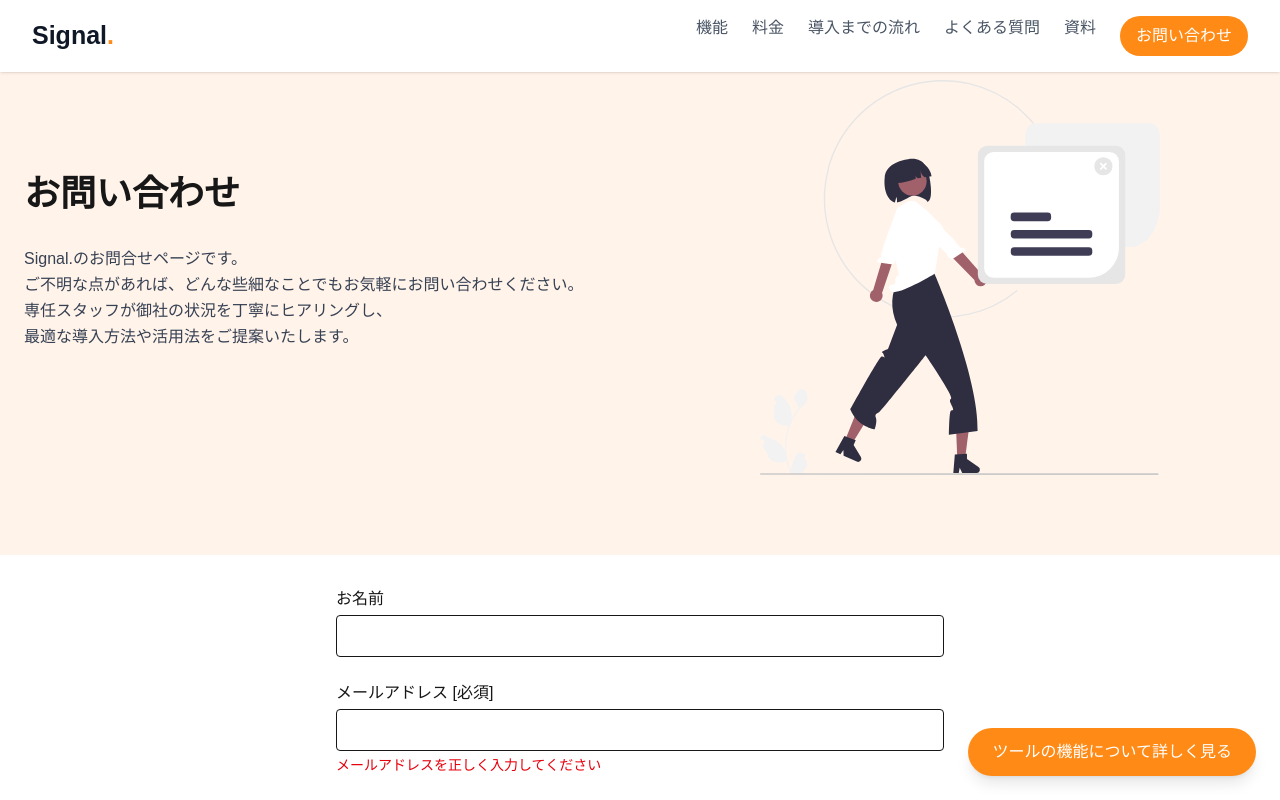
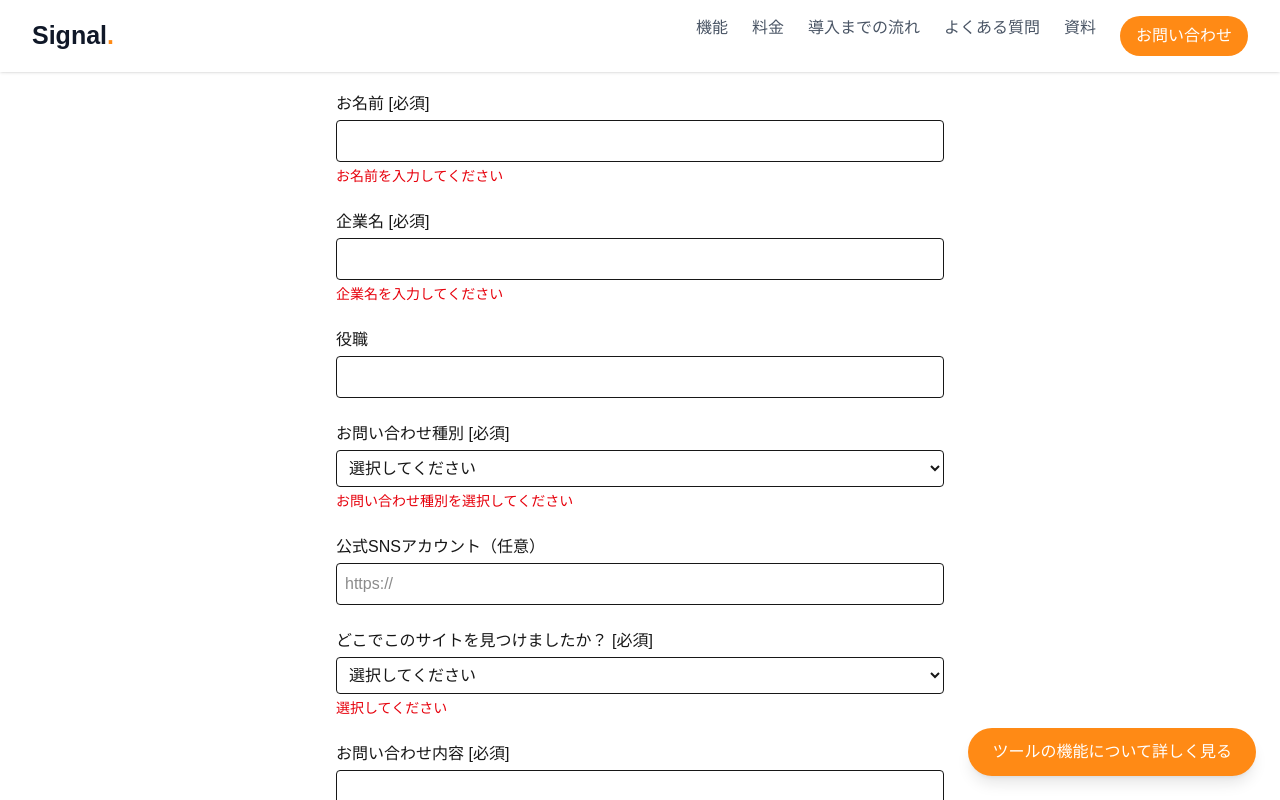
Before and after one commit to mogcia-app/signal-hp, a Next.js app: page /contact in a window 1280 px wide. Shown: the top 800 px of the page. Built offline with nearby package versions, Linux system fonts and the light colour scheme.

Commit message:
update pages and styles

```diff
--- a/src/app/contact/page.tsx
+++ b/src/app/contact/page.tsx
@@ -4,94 +4,150 @@ import Script from "next/script";
 export default function ContactPage() {
   return (
     <>
-      {/* 🚀 メインビュー */}
-      <section className="w-full bg-[#fff3ea] py-20 px-6">
-        <div className="max-w-7xl mx-auto grid md:grid-cols-2 gap-12 items-center">
-          <div>
-            <h1 className="text-4xl font-bold mb-8">お問い合わせ</h1>
-            <p className="text-gray-700 mb-8 leading-relaxed">
-              Signal.のお問合せページです。
-              <br />
-              ご不明な点があれば、どんな些細なことでもお気軽にお問い合わせください。
-              <br />
-              専任スタッフが御社の状況を丁寧にヒアリングし、
-              <br />
-              最適な導入方法や活用法をご提案いたします。
-            </p>
-          </div>
-          <div className="flex justify-center">
-            <img
-              src="/images/1006.svg"
-              alt="お問合せイメージ"
-              className="w-[400px] max-w-full h-auto"
-            />
-          </div>
-        </div>
-      </section>
-
-      {/* 🚀 お問い合わせフォーム */}
       <main className="max-w-2xl mx-auto p-8">
+        <h1 className="text-3xl font-bold mb-6">お問い合わせ</h1>
         <form
           className="formrun space-y-6"
           action="https://form.run/api/v1/r/575mkrql9bi4nj5njblfa6e6"
           method="post"
         >
+          {/* お名前 */}
           <div>
-            <label className="block mb-1 font-medium">お名前</label>
+            <label className="block mb-1 font-medium">お名前 [必須]</label>
             <input
               name="お名前"
+              type="text"
+              data-formrun-required
+              className="w-full border rounded p-2"
+            />
+            <div
+              data-formrun-show-if-error="お名前"
+              className="text-red-600 text-sm mt-1"
+            >
+              お名前を入力してください
+            </div>
+          </div>
+
+          {/* 企業名 */}
+          <div>
+            <label className="block mb-1 font-medium">企業名 [必須]</label>
+            <input
+              name="企業名"
+              type="text"
+              data-formrun-required
+              className="w-full border rounded p-2"
+            />
+            <div
+              data-formrun-show-if-error="企業名"
+              className="text-red-600 text-sm mt-1"
+            >
+              企業名を入力してください
+            </div>
+          </div>
+
+          {/* 役職 */}
+          <div>
+            <label className="block mb-1 font-medium">役職</label>
+            <input
+              name="役職"
               type="text"
               className="w-full border rounded p-2"
             />
           </div>
+
+          {/* お問い合わせ種別 */}
           <div>
-            <label className="block mb-1 font-medium">メールアドレス [必須]</label>
-            <input
-              name="メールアドレス"
-              type="text"
-              data-formrun-type="email"
+            <label className="block mb-1 font-medium">お問い合わせ種別 [必須]</label>
+            <select
+              name="お問い合わせ種別"
               data-formrun-required
               className="w-full border rounded p-2"
-            />
+            >
+              <option value="">選択してください</option>
+              <option value="ツールについて質問">ツールについて質問</option>
+              <option value="見積・導入相談">見積・導入相談</option>
+              <option value="パートナー提携">パートナー提携</option>
+              <option value="その他">その他</option>
+            </select>
             <div
-              data-formrun-show-if-error="メールアドレス"
+              data-formrun-show-if-error="お問い合わせ種別"
               className="text-red-600 text-sm mt-1"
             >
-              メールアドレスを正しく入力してください
+              お問い合わせ種別を選択してください
             </div>
           </div>
+
+          {/* 公式SNSアカウント */}
           <div>
-            <label className="block mb-1 font-medium">お問い合わせ [必須]</label>
+            <label className="block mb-1 font-medium">公式SNSアカウント（任意）</label>
+            <input
+              name="公式SNSアカウント"
+              type="text"
+              placeholder="https://"
+              className="w-full border rounded p-2"
+            />
+          </div>
+
+          {/* どこで見つけた？ */}
+          <div>
+            <label className="block mb-1 font-medium">どこでこのサイトを見つけましたか？ [必須]</label>
+            <select
+              name="流入経路"
+              data-formrun-required
+              className="w-full border rounded p-2"
+            >
+              <option value="">選択してください</option>
+              <option value="Google検索">Google検索</option>
+              <option value="SNS（X / Instagramなど）">SNS（X / Instagramなど）</option>
+              <option value="知人の紹介">知人の紹介</option>
+              <option value="イベント/セミナー">イベント/セミナー</option>
+              <option value="その他">その他</option>
+            </select>
+            <div
+              data-formrun-show-if-error="流入経路"
+              className="text-red-600 text-sm mt-1"
+            >
+              選択してください
+            </div>
+          </div>
+
+          {/* お問い合わせ内容 */}
+          <div>
+            <label className="block mb-1 font-medium">お問い合わせ内容 [必須]</label>
             <textarea
-              name="お問い合わせ"
+              name="お問い合わせ内容"
               data-formrun-required
               className="w-full border rounded p-2"
               rows={5}
             ></textarea>
             <div
-              data-formrun-show-if-error="お問い合わせ"
+              data-formrun-show-if-error="お問い合わせ内容"
               className="text-red-600 text-sm mt-1"
             >
               お問い合わせ内容を入力してください
             </div>
           </div>
+
+          {/* ロボット確認 */}
           <div>
             <label className="inline-flex items-center">
               <input
                 type="checkbox"
-                name="個人情報利用同意"
+                name="私はロボットではありません"
                 data-formrun-required
                 className="mr-2"
               />
-              個人情報利用同意 [必須]
+              私はロボットではありません [必須]
             </label>
             <div
-              data-formrun-show-if-error="個人情報利用同意"
+              data-formrun-show-if-error="私はロボットではありません"
               className="text-red-600 text-sm mt-1"
             >
-              同意してください
+              確認にチェックを入れてください
             </div>
           </div>
+
+          {/* bot対策 */}
           <div
             className="_formrun_gotcha"
             style={{
@@ -111,6 +167,8 @@ export default function ContactPage() {
               tabIndex={-1}
             />
           </div>
+
+          {/* 送信ボタン */}
           <button
             type="submit"
             data-formrun-error-text="未入力の項目があります"
@@ -122,7 +180,7 @@ export default function ContactPage() {
         </form>
       </main>
 
-      {/* 🚀 formrun SDK */}
+      {/* formrun SDK */}
       <Script
         src="https://sdk.form.run/js/v2/formrun.js"
         strategy="afterInteractive"
--- a/src/components/Footer.tsx
+++ b/src/components/Footer.tsx
@@ -30,12 +30,22 @@ export default function Footer() {
             </ul>
           </div>
 
-          <div>
-            <h4 className="font-bold text-[#ff8a15] mb-4">Company</h4>
-            <ul className="space-y-2">
-              <li><Link href="/company" className="hover:text-[#ff8a15] transition">運営会社</Link></li>
-            </ul>
-          </div>
+         <div>
+  <h4 className="font-bold text-[#ff8a15] mb-4">Company</h4>
+  <ul className="space-y-2">
+    <li>
+      <a
+        href="https://mogcia.vercel.app/"
+        target="_blank"
+        rel="noopener noreferrer"
+        className="hover:text-[#ff8a15] transition"
+      >
+        運営会社
+      </a>
+    </li>
+  </ul>
+</div>
+
 
           <div>
             <h4 className="font-bold text-[#ff8a15] mb-4">Campaigns</h4>
@@ -48,7 +58,7 @@ export default function Footer() {
             <p className="text-xs text-gray-500 mb-3">
             TEL: <a href="tel:092-517-9804" className="hover:text-[#ff8a15] transition">092-517-9804</a>
            </p>
-            <a href="mailto:info@xxxxx.jp" className="hover:text-[#ff8a15] transition">info@signalapp.jp</a>
+            <a href="mailto:info@signalapp.jp" className="hover:text-[#ff8a15] transition">info@signalapp.jp</a>
           </div>
         </div>
       </div>
```
